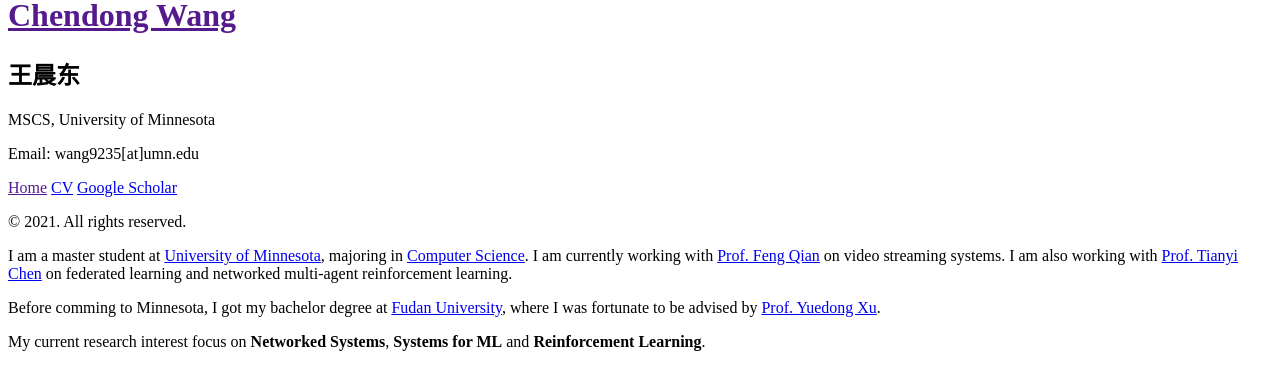
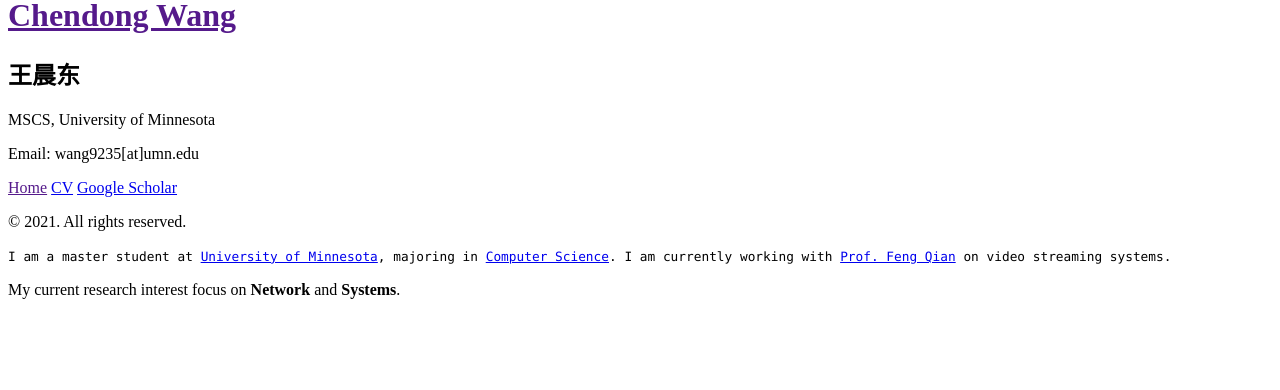
Before and after one commit to cdwang96/cdwang96.github.io, a Jekyll site: the page built from _posts/2020-08-03-bio.md, in a window 1280 px wide, cut to the strip 336-726 px from the top of the page. Built offline with Jekyll 4.4.1, drawn with Linux system fonts in a browser that asks for light colours.

Commit message:
update layout

```diff
--- a/_posts/2020-08-03-bio.md
+++ b/_posts/2020-08-03-bio.md
@@ -3,8 +3,6 @@ layout: default
 title: ABOUT ME
 ---
 
-I am a master student at [University of Minnesota](https://twin-cities.umn.edu/), majoring in [Computer Science](https://www.cs.umn.edu/). I am currently working with [Prof. Feng Qian](https://www-users.cs.umn.edu/~fengqian/) on video streaming systems. I am also working with [Prof. Tianyi Chen](https://chentianyi1991.github.io/) on federated learning and networked multi-agent reinforcement learning.
+<span style="font-family:Monaco; font-size:0.8em;">I am a master student at [University of Minnesota](https://twin-cities.umn.edu/), majoring in [Computer Science](https://www.cs.umn.edu/). I am currently working with [Prof. Feng Qian](https://www-users.cs.umn.edu/~fengqian/) on video streaming systems. </span>
 
-Before comming to Minnesota, I got my bachelor degree at [Fudan University](https://www.fudan.edu.cn/en/), where I was fortunate to be advised by [Prof. Yuedong Xu](http://medianet.azurewebsites.net/yuedong-xu/).
-
-My current research interest focus on **Networked Systems**, **Systems for ML** and **Reinforcement Learning**.
+My current research interest focus on **Network** and **Systems**.
--- a/public/css/hyde.css
+++ b/public/css/hyde.css
@@ -256,7 +256,7 @@ a.sidebar-nav-item:focus {
 .theme-base-0b .sidebar {
   background-color: #181a1a;
 }
-/* .theme-base-0d .content a, */
+.theme-base-0b .content a,
 .theme-base-0b .related-posts li a:hover {
   color: #181a1a;
 }
--- a/public/css/poole.css
+++ b/public/css/poole.css
@@ -340,7 +340,7 @@ tbody tr:nth-child(odd) th {
 .page-title,
 .post-title,
 .post-title a {
-  color: #6a9fb5;
+  color: #181a1a;
 }
 .page-title,
 .post-title {
```
Also changed, not shown: _posts/2020-08-01-publication.md (+3 -3 lines), 7 other files.
